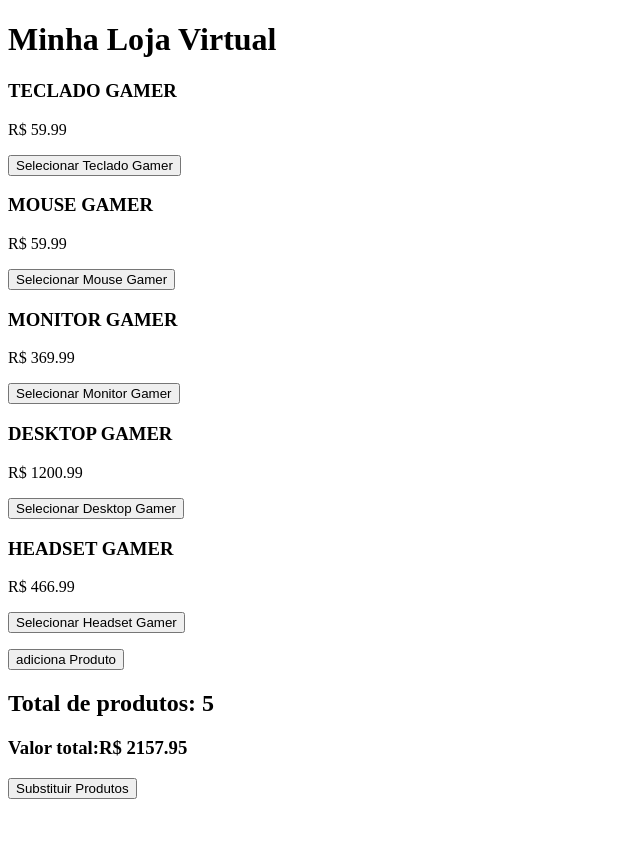
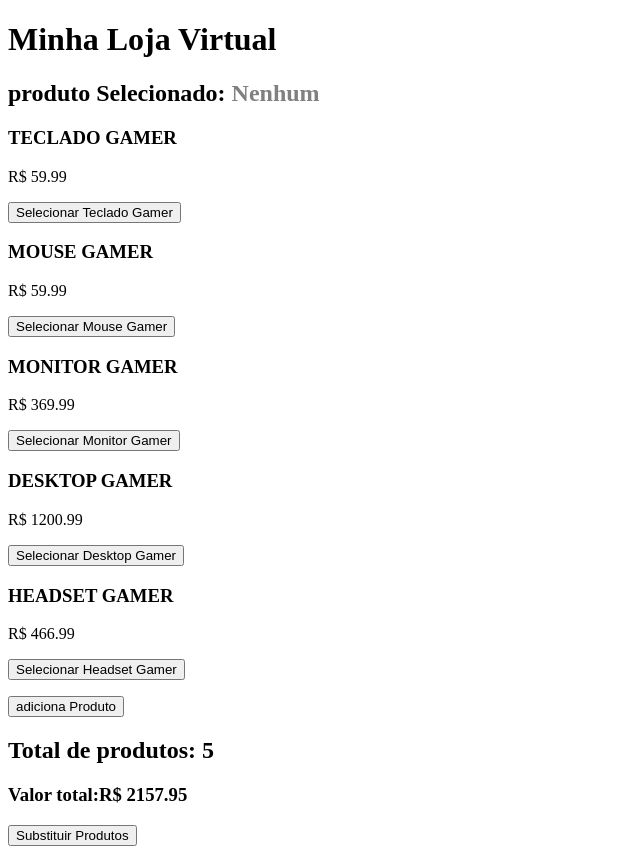
Before and after one commit to pikashuplay/e-ecommerce, an Angular app: page / in a window 1280 px wide. Shown: the whole page, without its empty margins (0-640 px from the left). Before the commit the page ends 815 px from the top, so only its background shows below. Built offline with nearby package versions, Linux system fonts and the light colour scheme.

Commit message:
feat: adiciona feedback visual para produto selecionado

```diff
--- a/src/app/features/produtos/lista-produtos/lista-produtos.html
+++ b/src/app/features/produtos/lista-produtos/lista-produtos.html
@@ -1,3 +1,14 @@
+<h2>
+    produto Selecionado:
+    @if (produtoSelecionado()){
+        <strong style=" color:green;">
+            {{produtoSelecionado()}}
+        </strong>
+
+    }@else {
+        <span style="color:gray"> Nenhum </span>
+    }
+</h2>
 @for (item of produtos(); track item){
     <app-produto
     [nome] = "item.nome"
```
